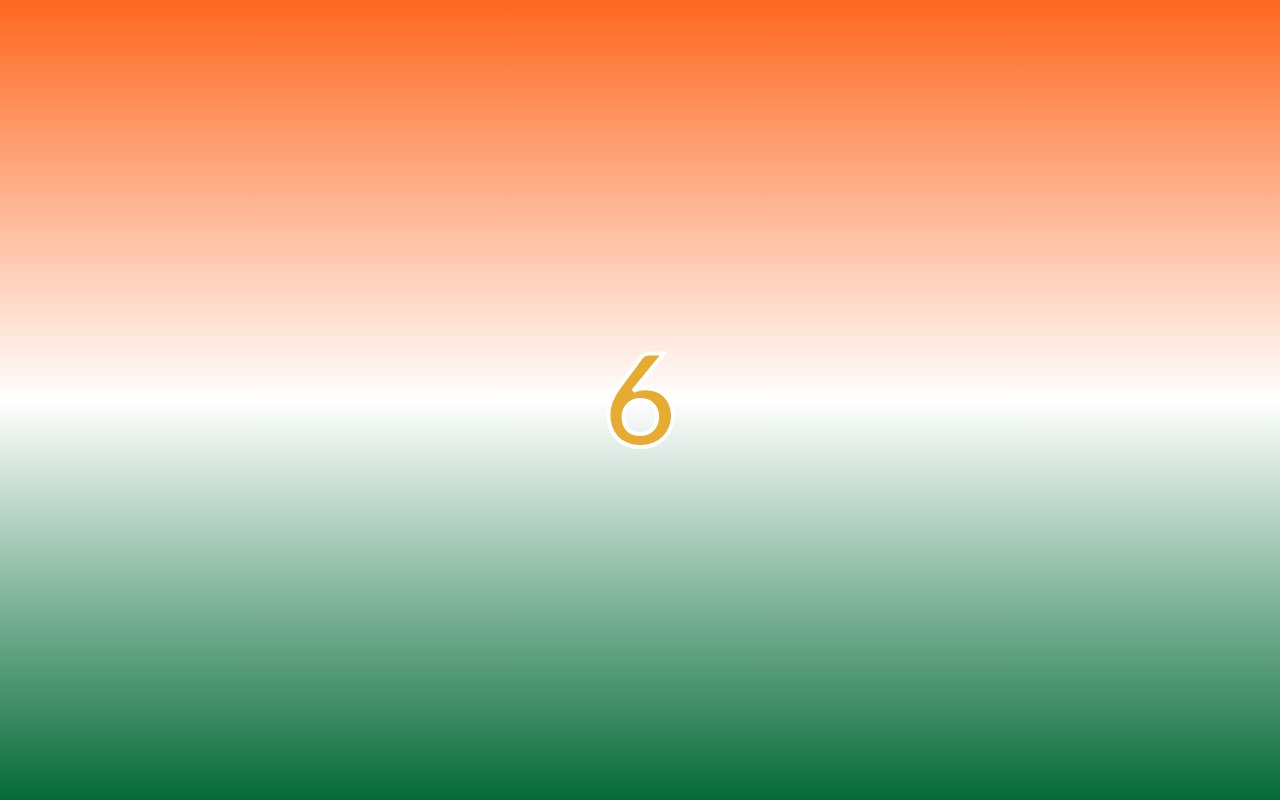
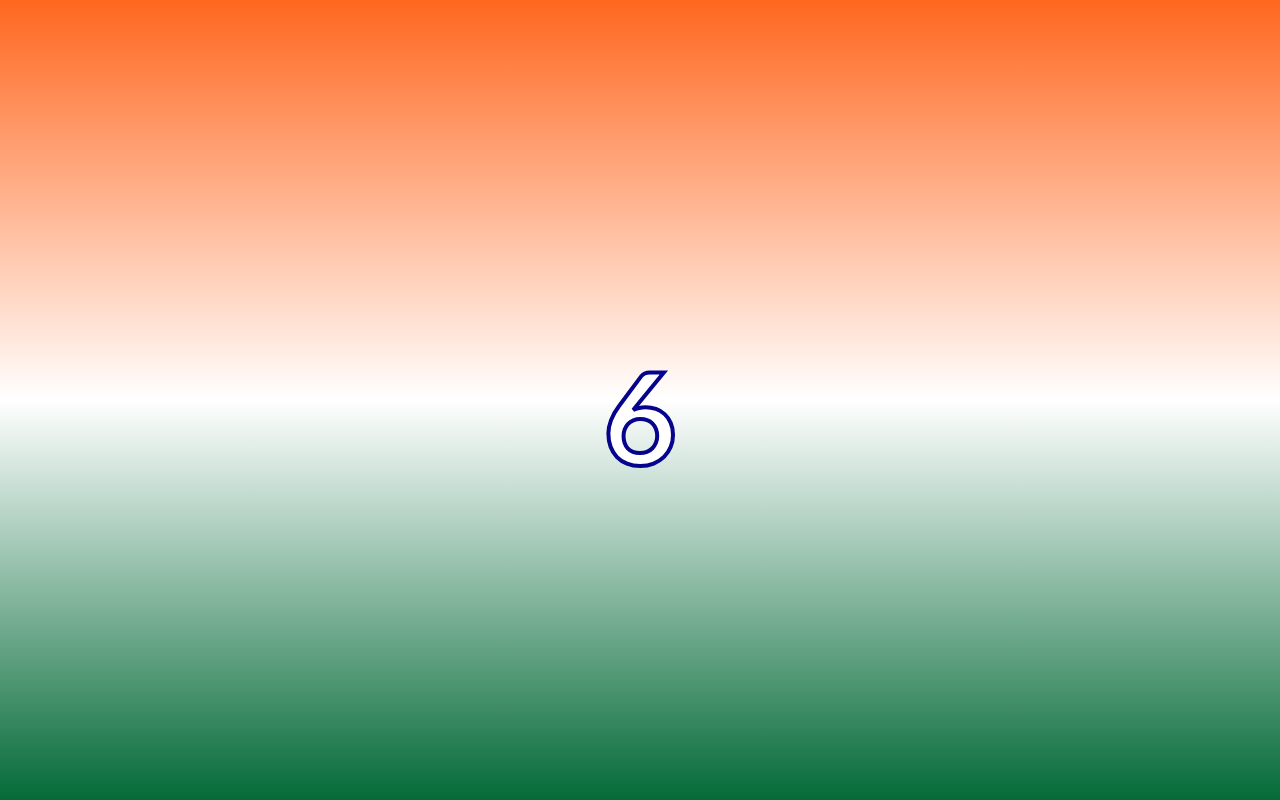
Before and after one commit to Thangapandi-K/DAILY-TASK-DAY-16, a plain HTML site: page index.html in a window 1280 px wide. Drawn offline with nearby package versions, Linux system fonts and the light colour scheme.

Commit message:
color change

```diff
--- a/css/style.css
+++ b/css/style.css
@@ -1,18 +1,20 @@
 body {
     display: flex;
     justify-content: center;
+    width: 100%;
+    height: fit-content;
     background-attachment: fixed;
     background-image: linear-gradient(180deg, rgba(255,103,31,1) 0%, rgba(255,255,255,1) 50%, rgba(4,106,56,1) 100%);
 
 }
 
 .countDown {
-    color: rgb(232, 171, 49);
+    color: rgb(255, 255, 255);
     font-family: 'Trebuchet MS', 'Lucida Sans Unicode', 'Lucida Grande', 'Lucida Sans', Arial, sans-serif;
     font-size: 8rem;
     position: absolute;
     top: 40%;
-    -webkit-text-stroke-color: white;
+    -webkit-text-stroke-color: #06038D;
     -webkit-text-stroke-width: 4px;
 }
 p {
@@ -21,4 +23,6 @@ p {
     color: transparent;
     background-clip: text;
     -webkit-background-clip: text;
+    justify-content: center;
+    text-shadow: 0px 0px 6px ;
 }
--- a/index.html
+++ b/index.html
@@ -4,10 +4,12 @@
     <meta charset="UTF-8">
     <meta name="viewport" content="width=device-width, initial-scale=1.0">
     <link rel="stylesheet" href="./css/style.css">
+    <link href="https://cdn.jsdelivr.net/npm/bootstrap@5.3.3/dist/css/bootstrap.min.css" rel="stylesheet" integrity="sha384-QWTKZyjpPEjISv5WaRU9OFeRpok6YctnYmDr5pNlyT2bRjXh0JMhjY6hW+ALEwIH" crossorigin="anonymous">
     <title>Callback Hell</title>
 </head>
 <body>
     <div id="countDown" class="countDown"></div>
     <script src="./js/script.js"></script>
+    <script src="https://cdn.jsdelivr.net/npm/bootstrap@5.3.3/dist/js/bootstrap.bundle.min.js" integrity="sha384-YvpcrYf0tY3lHB60NNkmXc5s9fDVZLESaAA55NDzOxhy9GkcIdslK1eN7N6jIeHz" crossorigin="anonymous"></script>
 </body>
 </html>
```
